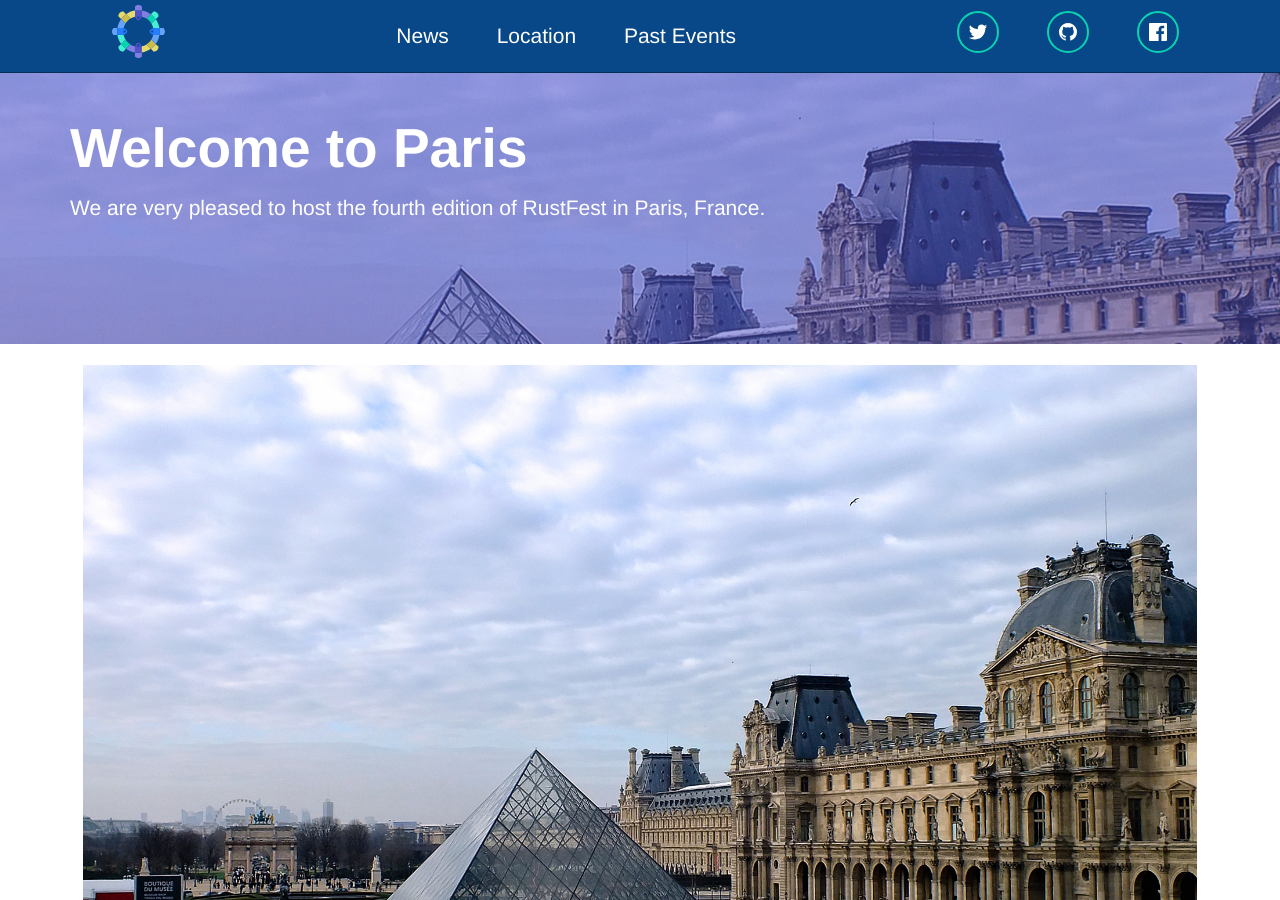
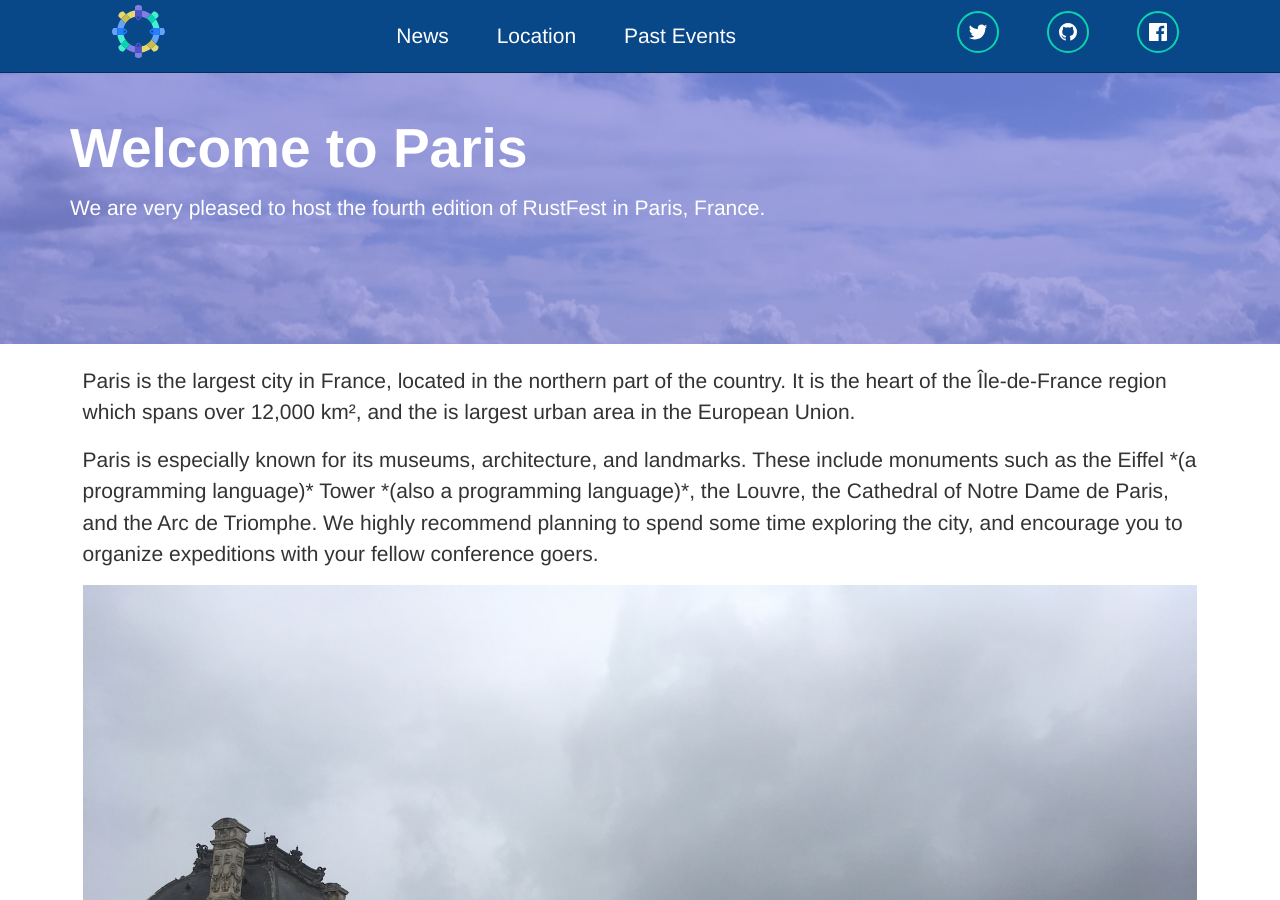
Before and after one commit to RustFestEU/paris.rustfest.eu, a Jekyll site: the page built from location.md, in a window 1280 px wide and 900 px high. Built offline with Jekyll 4.4.1, drawn with Linux system fonts in a browser that asks for light colours; nearby versions of some CDN libraries.

Commit message:
Add more stuff to location and put up ticket link

```diff
--- a/location.md
+++ b/location.md
@@ -4,7 +4,7 @@
 permalink: /location/
 ---
 
-<div class="backdrop" style="background: url(/assets/paris/paris-panorama.jpg) 50% 40%; padding: 0; margin-bottom: 1em;">
+<div class="backdrop" style="background: url(/assets/paris/the-city.jpg) 50% 40%; padding: 0; margin-bottom: 1em;">
   <div class="popout">
     <section>
       <h1>Welcome to {{site.location.city}}</h1>
@@ -12,24 +12,20 @@
     </section>
   </div>
 </div>
-<!-- TODO: Change me
+
 <section>
 <p>
-
-Zurich is the largest city in Switzerland, located in the northern part of the country and at the tip of Lake Zurich.
-For many years, Zurich has been ranked as one of the cities with the highest quality of life in the world.
-With the alps just in reach on the horizon on a clear day, and a lovely old-town near the lake, it is always a great place to visit!
+Paris is the largest city in France, located in the northern part of the country. It is the heart of the Île-de-France region which spans over 12,000 km², and the is largest urban area in the European Union.
 </p>
 
 <p>
-While it is probably best known for being a financial hub, Zurich is also home to many technology and research endeavors:
-With three state universities, many tech companies ranging from small startups to large international enterprises, Zurich is a great place for developers and enthusiasts to be in.
+Paris is especially known for its museums, architecture, and landmarks. These include monuments such as the Eiffel *(a programming language)* Tower *(also a programming language)*, the Louvre, the Cathedral of Notre Dame de Paris, and the Arc de Triomphe. We highly recommend planning to spend some time exploring the city, and encourage you to organize expeditions with your fellow conference goers.
+
 </p>
 </section>
 
--->
 <section class="img-grid">
-    <img src="/assets/paris/paris-panorama.jpg" alt="Paris Eiffel Tower Nacht (panorama shot), source: https://unsplash.com/photos/nHuHQyY0aB4">
+    <img src="/assets/paris/louvre.jpg" alt="The Louvre, photo by Hoverbear">
 </section>
 
 <section markdown="1">
@@ -56,6 +52,10 @@
 
 France is part of the European Union (EU) as well as the Schengen Agreement. EU and EEA citizens can enter France without a visa, as long as a valid ID card or passport can be presented. As usual, a visa granted for any Schengen member is valid in France as well. For more information, check out Wikivoyage on [Travelling around the Schengen Area](https://en.m.wikivoyage.org/wiki/Travelling_around_the_Schengen_Area).
 
+</section>
+
+<section class="img-grid">
+    <img src="/assets/paris/the-city.jpg" alt="The city of paris from a raised position, photo by Hoverbear">
 </section>
 
 <section markdown="1">
@@ -106,6 +106,9 @@
 </section>
 
 
+<section class="img-grid">
+    <img src="/assets/paris/eiffel.jpg" alt="The Eiffel tower and a statue of a naked fellow, photo by Hoverbear">
+</section>
 
 
 <section markdown="1">
```
Also changed, not shown: index.html (+4 -17 lines), assets/paris/eiffel.jpg (added), assets/paris/louvre.jpg (added), assets/paris/paris-panorama.jpg (deleted), assets/paris/the-city.jpg (added).
